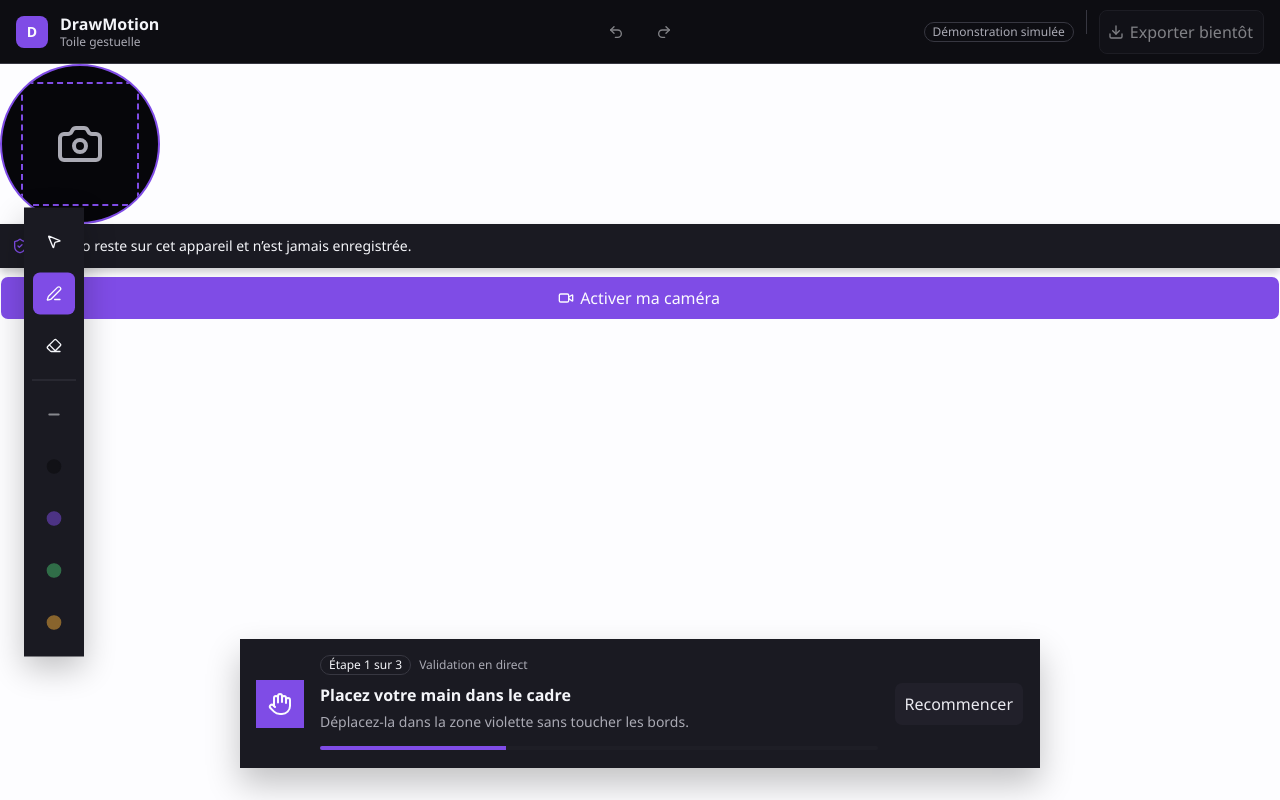
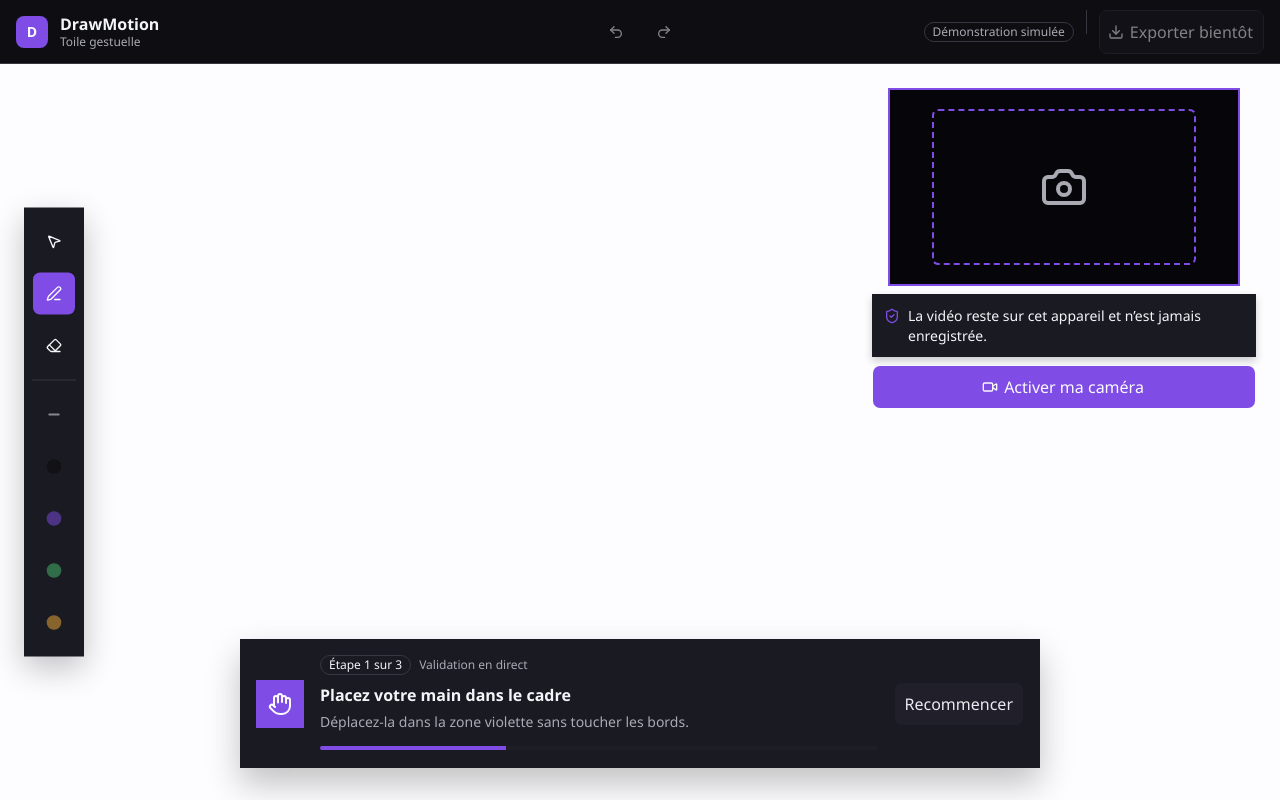
Before and after one commit to Osiris-Balonga/drawmotion, a React (Vite) app: page / in a window 1280 px wide. Built offline with nearby package versions, Linux system fonts and the light colour scheme.

Commit message:
fix(camera): preserve floating calibration layout

```diff
--- a/src/features/camera/camera-preview.tsx
+++ b/src/features/camera/camera-preview.tsx
@@ -19,6 +19,7 @@ import {
 } from "@/features/camera/use-hand-tracking"
 import type { GestureKind } from "@/core/gestures/gesture-classifier"
 import type { HandTrackingResult } from "@/infrastructure/mediapipe/hand-tracker-port"
+import { cn } from "@/lib/utils"
 
 type CameraPreviewProps = {
   adapterFactory?: CameraAdapterFactory
@@ -113,7 +114,10 @@ export function CameraPreview({
   return (
     <section
       aria-label="Aperçu caméra"
-      className={`camera-preview${calibrating ? "camera-preview--calibrating" : ""}`}
+      className={cn(
+        "camera-preview",
+        calibrating && "camera-preview--calibrating",
+      )}
     >
       <div className="camera-preview__viewport">
         <video
```
Also changed, not shown: 1 other file (tests, documents, lock files or other folders).
